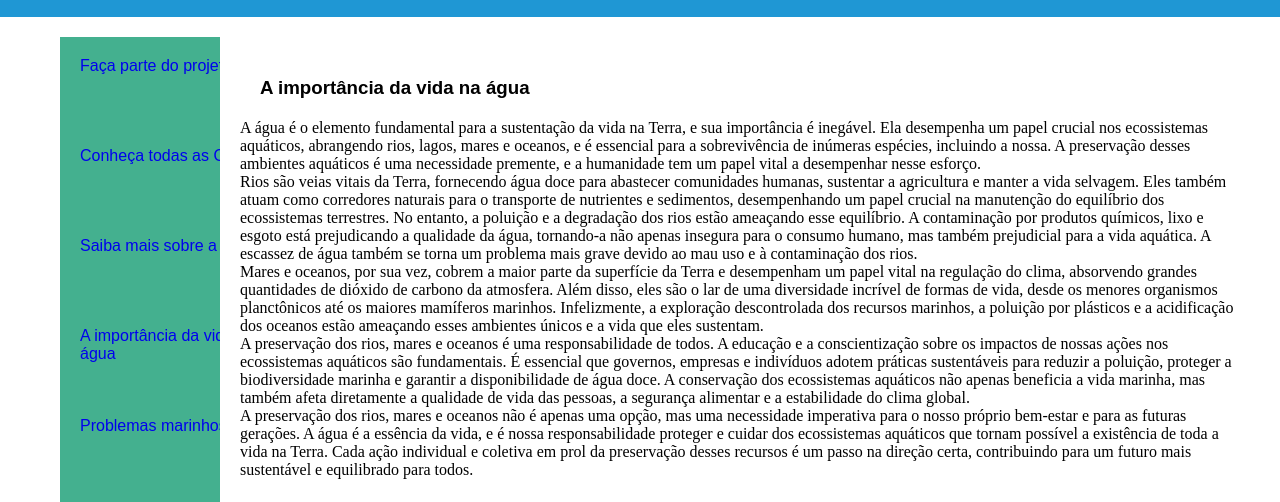
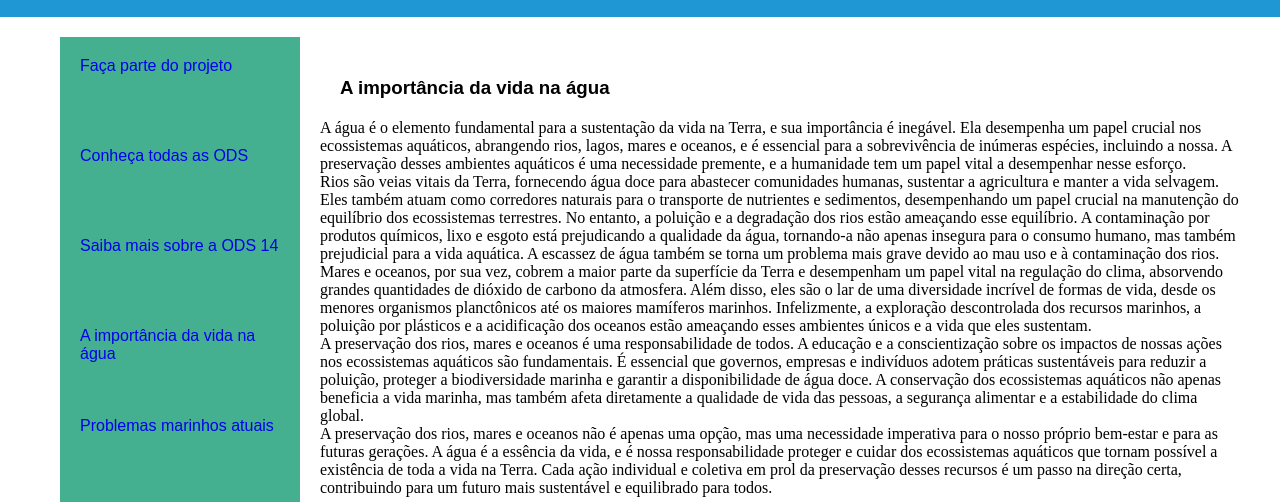
Before and after one commit to gentlemanhorse/Projeto-1-Web-Front-End, a plain HTML site: page ProjetoFrontEnd/index.html in a window 1280 px wide. Shown: the part 203-705 px from the top of the page. Drawn offline with Linux system fonts and the light colour scheme.

Commit message:
style.css

```diff
--- a/ProjetoFrontEnd/css/style.css
+++ b/ProjetoFrontEnd/css/style.css
@@ -15,10 +15,7 @@ header {
     color: whitesmoke;
     margin-bottom: 20px;
 }
-ul {
-    width: 200px;
-    height: 500px;
-}
+
 footer {
     background-color: rgb(31, 151, 212);
     padding: 30px;
```
